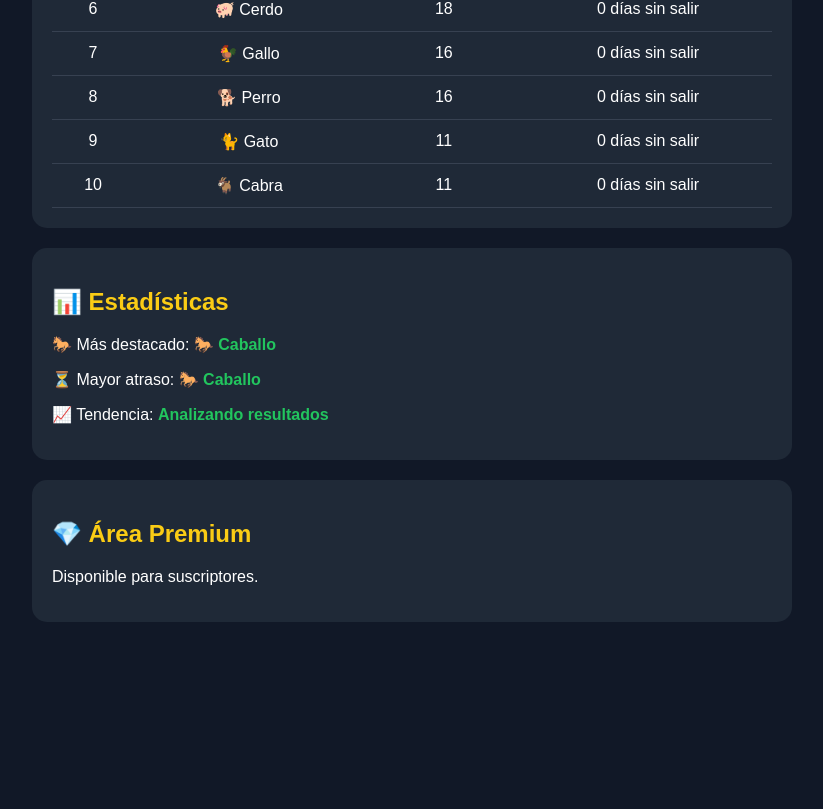
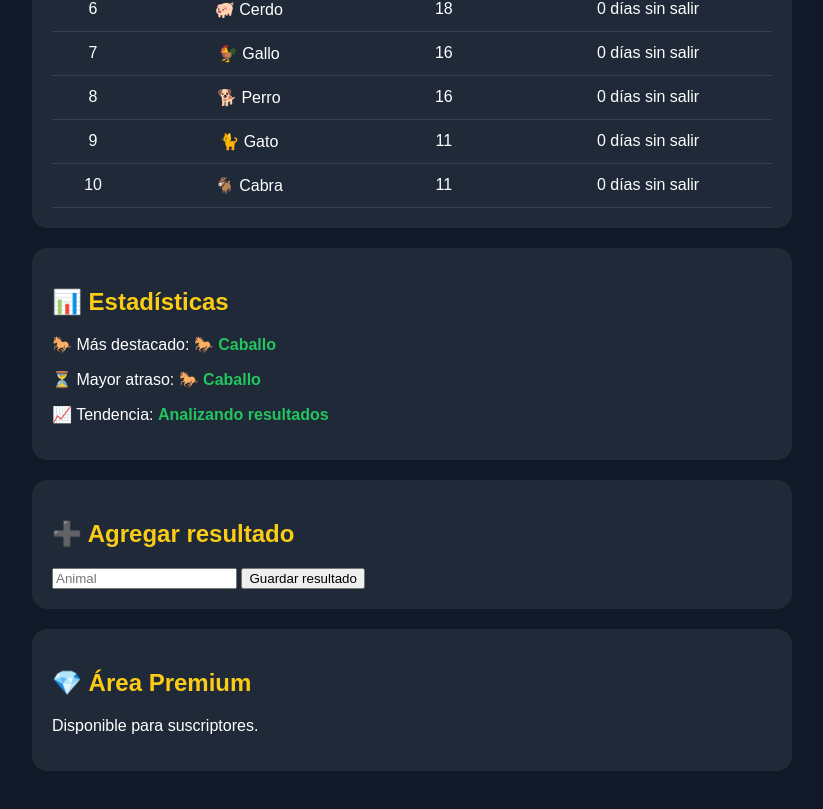
Before and after one commit to neomargh-pixel/xtreme-predictor, a plain HTML site: page index.html in a window 1280 px wide. Shown: the part 683-1492 px from the top of the page, without its empty margins (228-1051 px from the left). Before the commit the page ends 1345 px from the top, so only its background shows below. Drawn offline with Linux system fonts and the light colour scheme.

Commit message:
Update index.html

```diff
--- a/index.html
+++ b/index.html
@@ -43,7 +43,15 @@
 <p>📈 Tendencia: <span id="tendencia">-</span></p>
 
 </div>
+<div class="card">
 
+<h2>➕ Agregar resultado</h2>
+
+<input id="nuevoAnimal" placeholder="Animal">
+
+<button onclick="agregarResultado()">Guardar resultado</button>
+
+</div>
 <div class="card">
 <h2>💎 Área Premium</h2>
 <p>Disponible para suscriptores.</p>
```
